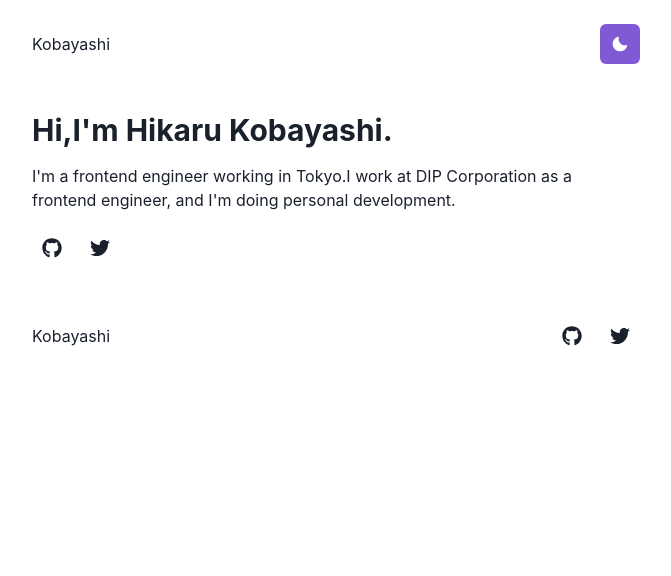
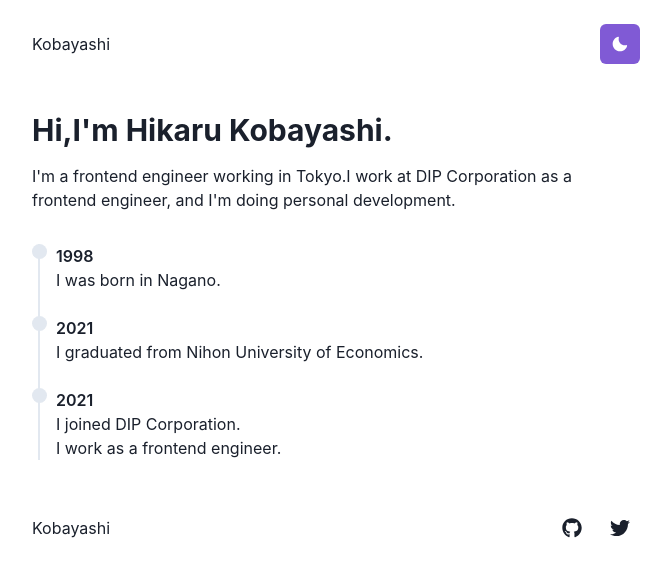
Before and after one commit to HikaruKobayashi/kobayashi, a Next.js app: page / in a window 1280 px wide. Shown: the top 576 px of the page, without its empty margins (304-975 px from the left). Built offline with nearby package versions, Linux system fonts and the light colour scheme.

Commit message:
integrate bio section to home

```diff
--- a/src/components/profile/bio.tsx
+++ b/src/components/profile/bio.tsx
@@ -1,10 +1,9 @@
 import * as React from 'react';
-import {Box, Text, List, ListItem} from '@chakra-ui/react';
+import {Text, List, ListItem} from '@chakra-ui/react';
 
-const BioSection = () => {
+const Bio = () => {
   return (
-    <Box as="section" mx="auto" maxW="2xl" py="6" px={{base: '4', md: '8'}}>
-      <List>
+    <List mt="4" ml="6px">
       <ListItem
         pos="relative"
         pl="4"
@@ -21,7 +20,7 @@ const BioSection = () => {
           left: -2,
         }}>
         <Text fontWeight="semibold">1998</Text>
-          <Text>I was bornn in Nagano.</Text>
+        <Text>I was born in Nagano.</Text>
       </ListItem>
       <ListItem
         pos="relative"
@@ -60,8 +59,7 @@ const BioSection = () => {
         <Text>I work as a frontend engineer.</Text>
       </ListItem>
     </List>
-    </Box>
   );
 };
 
-export default BioSection;
+export default Bio;
--- a/src/components/profile/index.tsx
+++ b/src/components/profile/index.tsx
@@ -1,6 +1,6 @@
 import * as React from 'react';
 import {Heading, Box, Text, Image} from '@chakra-ui/react';
-import Links from '../link';
+import Bio from '../profile/bio';
 
 const ProfileSection = () => {
   return (
@@ -11,14 +11,13 @@ const ProfileSection = () => {
             Hi,I&apos;m Hikaru Kobayashi.
           </Heading>
           <Text marginY="4">
-            I&apos;m a frontend engineer working in Tokyo.I work at DIP
-            Corporation as a frontend engineer, and I&apos;m doing personal
-            development.
+            I&apos;m a frontend engineer working in Tokyo.I work at DIP Corporation as a frontend
+            engineer, and I&apos;m doing personal development.
           </Text>
-          <Links />
         </Box>
         {/* <Image rounded="full" maxWidth="200px" maxHeight="200px" src="./images/kobayashi.jpg" alt="Hikaru Kobayashi" margin="auto"/> */}
       </Box>
+      <Bio />
     </Box>
   );
 };
```
Also changed, not shown: pages/bio.tsx (deleted, +0 -15 lines). Lines whose indentation alone changed are shown as unchanged.
